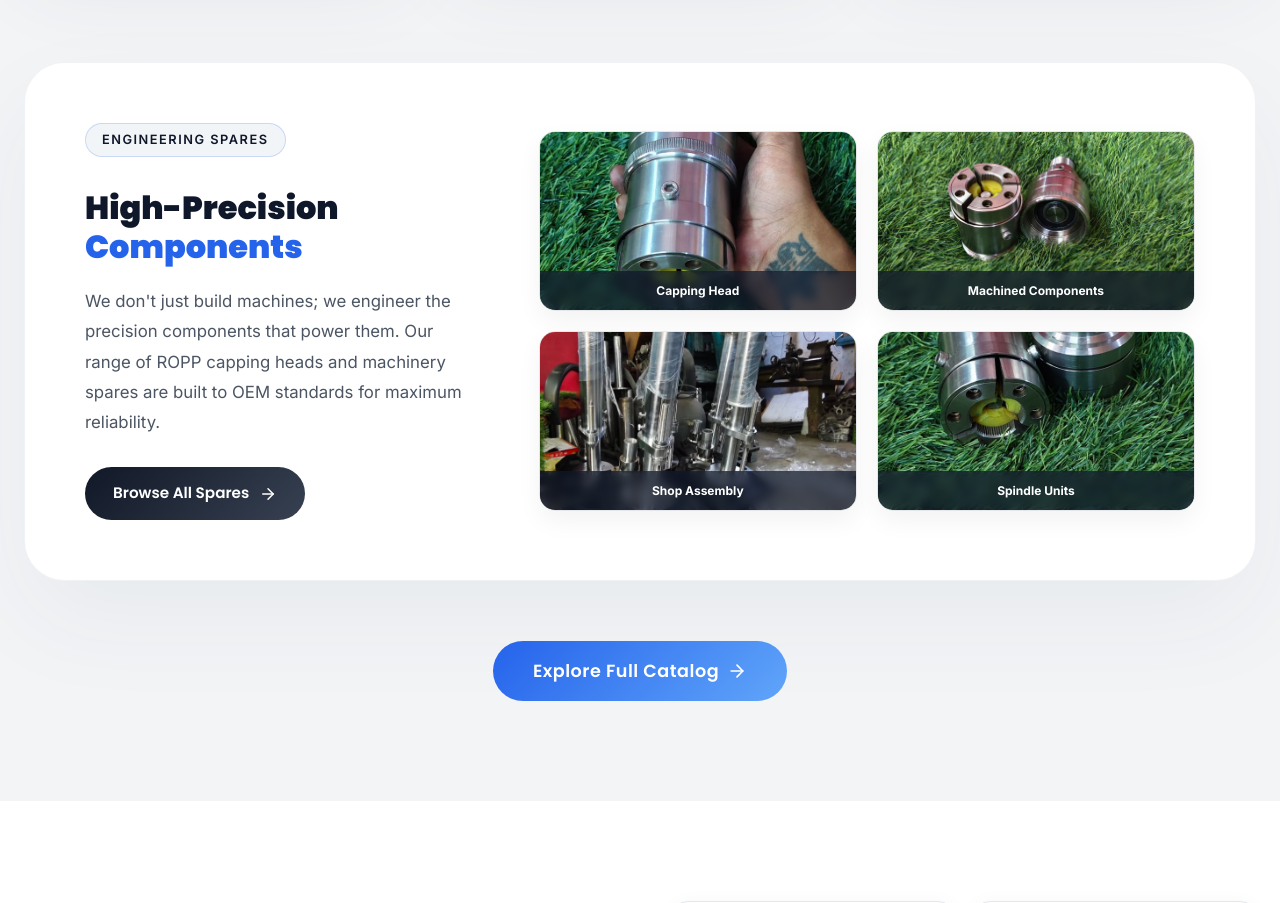
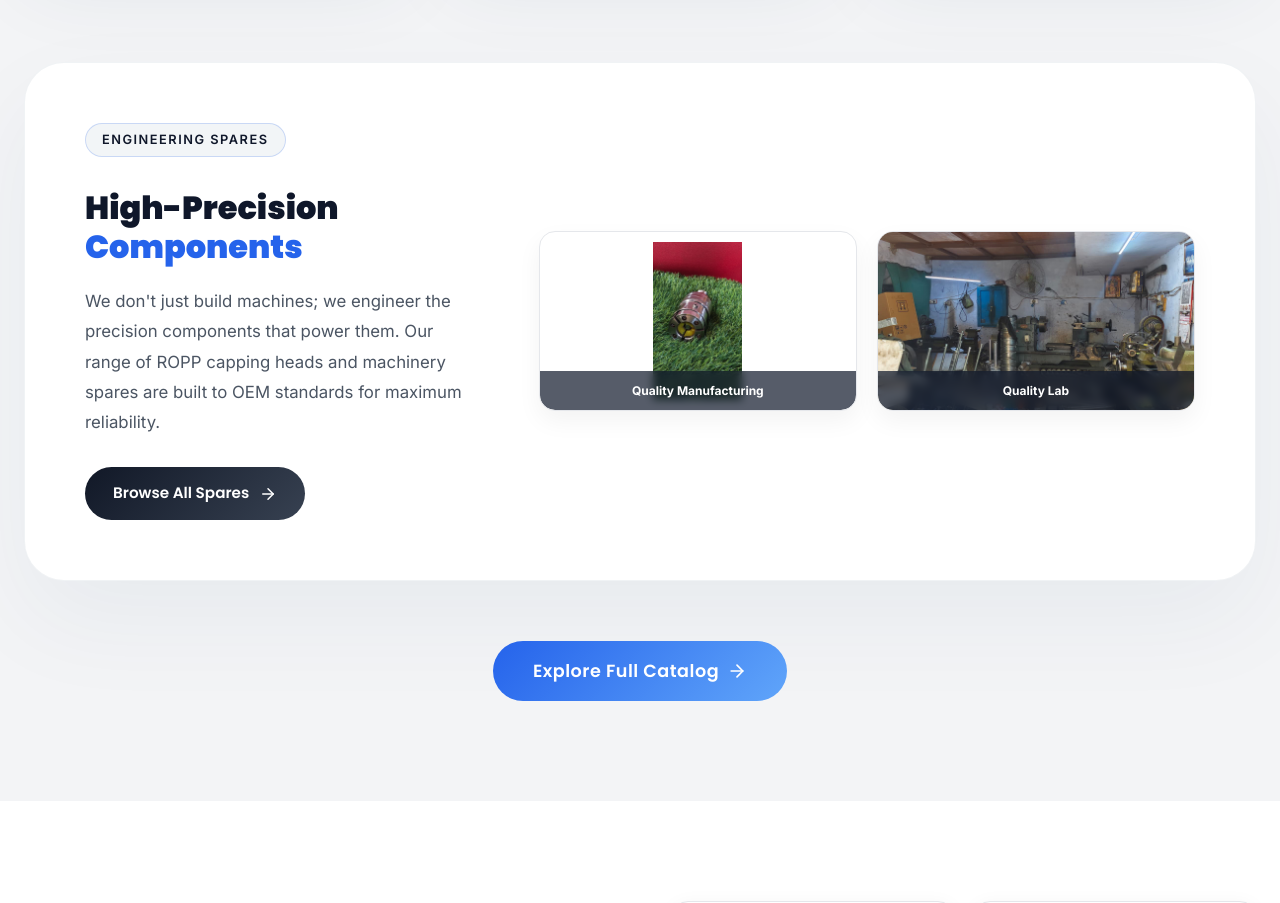
Before and after one commit to Jaypanchal00/Shree-Ganesh-Engimach, a Next.js app: page / in a window 1280 px wide. Shown: the part 3420-4323 px from the top of the page. Built offline with nearby package versions, Linux system fonts and the light colour scheme.

Commit message:
Some chanegs for responsive

```diff
--- a/app/gallery/GalleryClient.tsx
+++ b/app/gallery/GalleryClient.tsx
@@ -7,25 +7,29 @@ import { FiX, FiArrowLeft, FiArrowRight, FiGrid, FiList } from "react-icons/fi";
 const categories = ["All", "Factory Photos", "Machinery", "Spare Parts"];
 
 const galleryData = [
-  { src: "/Factory1.jpeg", alt: "Main Production Floor", category: "Factory Photos", title: "Main Manufacturing Unit" },
-  { src: "/Factory2.jpeg", alt: "Production Line Area", category: "Factory Photos", title: "Industrial Production Area" },
-  { src: "/Factory3.jpeg", alt: "Machining Workstation", category: "Factory Photos", title: "Heavy Duty Machining Unit" },
-  { src: "/Factory4.jpeg", alt: "Fabrication Unit", category: "Factory Photos", title: "Fabrication & Welding Setup" },
-  { src: "/Factory5.jpeg", alt: "Quality Control Lab", category: "Factory Photos", title: "Final Quality Check Zone" },
-  { src: "/real-filling-machine.jpeg", alt: "Automatic Liquid Filling Machine", category: "Machinery", title: "Automatic Liquid Filling Machine" },
-  { src: "/real-capping-machine.jpeg", alt: "Inline Capping Machine", category: "Machinery", title: "Automatic Inline Capping Machine" },
-  { src: "/real-ropp-capping.jpeg", alt: "ROPP Capping Machine", category: "Machinery", title: "Rotary ROPP Capping Machine" },
-  { src: "/real-screw-capping.jpeg", alt: "Screw Capping Machine", category: "Machinery", title: "Screw Cap Closing Machine" },
-  { src: "/real-machine1.jpeg", alt: "Volumetric Filling Machine", category: "Machinery", title: "Volumetric Piston Filling Machine" },
-  { src: "/real-machine2.jpeg", alt: "Bottle Rinsing Machine", category: "Machinery", title: "Rotary Bottle Rinsing Machine" },
-  { src: "/New 1jpeg.jpeg", alt: "ROPP Capping Head", category: "Spare Parts", title: "High-Precision Capping Head" },
-  { src: "/New2.jpeg", alt: "Machine Component", category: "Spare Parts", title: "Precision Machined Component" },
-  { src: "/New 3.jpeg", alt: "Capping Head Shop Assembly", category: "Spare Parts", title: "Technical Assembly Unit" },
-  { src: "/New 6.jpeg", alt: "Capping Assembly", category: "Spare Parts", title: "ROPP Head Spare Assembly" },
-  { src: "/real-star-plate.jpeg", alt: "Star Wheel", category: "Spare Parts", title: "Star Wheel & Neck Guide" },
-  { src: "/real-capping-assembly.jpeg", alt: "Capping Assembly", category: "Spare Parts", title: "Capping Head Assembly" },
-  { src: "/real-giva-assembly.jpeg", alt: "Machine Assembly", category: "Machinery", title: "Assembly & Fabrication Unit" },
-  { src: "/real-assembly.jpeg", alt: "Parts Assembly", category: "Machinery", title: "Precision Parts Assembly" },
+  { id: 1, src: "/Factory1.jpeg", alt: "Main Production Floor", category: "Factory Photos", title: "Main Manufacturing Unit" },
+  { id: 2, src: "/Factory2.jpeg", alt: "Production Line Area", category: "Factory Photos", title: "Industrial Production Area" },
+  { id: 3, src: "/Factory3.jpeg", alt: "Machining Workstation", category: "Factory Photos", title: "Heavy Duty Machining Unit" },
+  { id: 4, src: "/Factory4.jpeg", alt: "Fabrication Unit", category: "Factory Photos", title: "Fabrication & Welding Setup" },
+  { id: 5, src: "/Factory5.jpeg", alt: "Quality Control Lab", category: "Factory Photos", title: "Final Quality Check Zone" },
+  { id: 6, src: "/real-filling-machine.jpeg", alt: "Automatic Liquid Filling Machine", category: "Machinery", title: "Automatic Liquid Filling Machine" },
+  { id: 7, src: "/real-capping-machine.jpeg", alt: "Inline Capping Machine", category: "Machinery", title: "Automatic Inline Capping Machine" },
+  { id: 8, src: "/real-ropp-capping.jpeg", alt: "ROPP Capping Machine", category: "Machinery", title: "Rotary ROPP Capping Machine" },
+  { id: 9, src: "/real-screw-capping.jpeg", alt: "Screw Capping Machine", category: "Machinery", title: "Screw Cap Closing Machine" },
+  { id: 10, src: "/real-machine1.jpeg", alt: "Volumetric Filling Machine", category: "Machinery", title: "Volumetric Piston Filling Machine" },
+  { id: 11, src: "/real-machine2.jpeg", alt: "Bottle Rinsing Machine", category: "Machinery", title: "Rotary Bottle Rinsing Machine" },
+  { id: 12, src: "/New 1jpeg.jpeg", alt: "ROPP Capping Head", category: "Spare Parts", title: "High-Precision Capping Head" },
+  { id: 13, src: "/New2.jpeg", alt: "Machine Component", category: "Spare Parts", title: "Precision Machined Component" },
+  { id: 14, src: "/New 3.jpeg", alt: "Shop Environment", category: "Factory Photos", title: "In-House Assembly Line" },
+  { id: 15, src: "/New 4.jpeg", alt: "Engineering Unit", category: "Factory Photos", title: "Precision Engineering Shop" },
+  { id: 16, src: "/New 5.jpeg", alt: "Tool Setup", category: "Spare Parts", title: "Machined Part Setup" },
+  { id: 17, src: "/New 6.jpeg", alt: "Spindle Assembly", category: "Spare Parts", title: "Main Spindle Component" },
+  { id: 18, src: "/New 7.jpeg", alt: "Machined Gear", category: "Spare Parts", title: "Custom Machined Gear" },
+  { id: 19, src: "/New 8.jpeg", alt: "Technical Assembly", category: "Spare Parts", title: "Advanced Spare Assembly" },
+  { id: 20, src: "/real-star-plate.jpeg", alt: "Star Wheel", category: "Spare Parts", title: "Star Wheel & Neck Guide" },
+  { id: 21, src: "/real-capping-assembly.jpeg", alt: "Capping Assembly", category: "Spare Parts", title: "Capping Head Assembly" },
+  { id: 22, src: "/real-giva-assembly.jpeg", alt: "Machine Assembly", category: "Machinery", title: "Assembly & Fabrication Unit" },
+  { id: 23, src: "/real-assembly.jpeg", alt: "Parts Assembly", category: "Machinery", title: "Precision Parts Assembly" },
 ];
 
 export default function GalleryClient() {
@@ -33,6 +37,10 @@ export default function GalleryClient() {
   const [lightboxIndex, setLightboxIndex] = useState<number | null>(null);
 
   const filtered = galleryData.filter((item) => activeCategory === "All" || item.category === activeCategory);
+
+  useEffect(() => {
+    setLightboxIndex(null);
+  }, [activeCategory]);
 
   const closeLightbox = () => setLightboxIndex(null);
   const prev = useCallback(() => setLightboxIndex((i) => (i === null || i === 0 ? filtered.length - 1 : i - 1)), [filtered.length]);
@@ -99,7 +107,7 @@ export default function GalleryClient() {
           <div style={{ display: "grid", gridTemplateColumns: "repeat(auto-fill, minmax(300px, 1fr))", gap: "24px" }}>
             {filtered.map((item, i) => (
               <div
-                key={i}
+                key={item.id}
                 className="gallery-item-card"
                 onClick={() => setLightboxIndex(i)}
                 style={{
@@ -125,13 +133,27 @@ export default function GalleryClient() {
                   el.style.borderColor = "var(--border)";
                 }}
               >
-                <div style={{ position: "relative", width: "100%", height: "250px", overflow: "hidden" }}>
+                <div style={{
+                  position: "relative",
+                  width: "100%",
+                  height: "300px",
+                  overflow: "hidden",
+                  background: item.category !== "Factory Photos" ? "linear-gradient(135deg, #f1f5f9 0%, #ffffff 100%)" : "white",
+                  display: "flex",
+                  alignItems: "center",
+                  justifyContent: "center",
+                  padding: item.category !== "Factory Photos" ? "20px" : "0"
+                }}>
                   <Image
-                    src={item.src}
+                    src={encodeURI(item.src)}
                     alt={item.alt}
                     fill
                     sizes="(max-width: 768px) 100vw, (max-width: 1200px) 50vw, 33vw"
-                    style={{ objectFit: "cover", transition: "transform 0.6s ease" }}
+                    style={{
+                      objectFit: item.category !== "Factory Photos" ? "contain" : "cover",
+                      transition: "transform 0.6s ease",
+                      filter: item.category !== "Factory Photos" ? "drop-shadow(0 10px 25px rgba(15,61,94,0.12))" : "none"
+                    }}
                     loading="lazy"
                   />
                   <div className="card-overlay" style={{
@@ -156,7 +178,7 @@ export default function GalleryClient() {
           <div style={{ position: "relative", maxWidth: "90vw", width: "100%", display: "flex", flexDirection: "column", alignItems: "center" }} onClick={(e) => e.stopPropagation()}>
             <div style={{ position: "relative", width: "100%", display: "flex", justifyContent: "center" }}>
               <Image
-                src={filtered[lightboxIndex].src}
+                src={encodeURI(filtered[lightboxIndex].src)}
                 alt={filtered[lightboxIndex].alt}
                 width={1200}
                 height={800}
--- a/app/infrastructure/InfrastructureClient.tsx
+++ b/app/infrastructure/InfrastructureClient.tsx
@@ -115,19 +115,19 @@ export default function InfrastructureClient() {
           <div className="precision-grid" style={{ marginBottom: "60px" }}>
             <div className="infra-side-gallery" style={{ position: "relative", display: "grid", gridTemplateColumns: "1fr 1fr", gap: "16px" }}>
               <div style={{ display: "grid", gap: "16px" }}>
-                <div style={{ position: "relative", height: "300px", borderRadius: "24px", overflow: "hidden", border: "1px solid var(--border)", boxShadow: "0 10px 30px rgba(0,0,0,0.1)" }}>
-                  <Image src="/New 1jpeg.jpeg" alt="Precision Component" fill style={{ objectFit: "cover" }} />
+                <div style={{ position: "relative", height: "300px", borderRadius: "24px", overflow: "hidden", border: "1px solid var(--border)", background: "white", boxShadow: "0 10px 30px rgba(0,0,0,0.1)", padding: "12px" }}>
+                  <Image src={encodeURI("/New 3.jpeg")} alt="Precision Component" fill style={{ objectFit: "contain" }} />
                 </div>
-                <div style={{ position: "relative", height: "200px", borderRadius: "24px", overflow: "hidden", border: "1px solid var(--border)", boxShadow: "0 10px 30px rgba(0,0,0,0.1)" }}>
-                  <Image src="/New2.jpeg" alt="Machined Part" fill style={{ objectFit: "cover" }} />
+                <div style={{ position: "relative", height: "200px", borderRadius: "24px", overflow: "hidden", border: "1px solid var(--border)", background: "white", boxShadow: "0 10px 30px rgba(0,0,0,0.1)", padding: "12px" }}>
+                  <Image src={encodeURI("/New 5.jpeg")} alt="Machined Part" fill style={{ objectFit: "contain" }} />
                 </div>
               </div>
               <div style={{ display: "grid", gap: "16px", paddingTop: "40px" }}>
-                <div style={{ position: "relative", height: "200px", borderRadius: "24px", overflow: "hidden", border: "1px solid var(--border)", boxShadow: "0 10px 30px rgba(0,0,0,0.1)" }}>
-                  <Image src="/New 6.jpeg" alt="High Quality Spares" fill style={{ objectFit: "cover" }} />
+                <div style={{ position: "relative", height: "200px", borderRadius: "24px", overflow: "hidden", border: "1px solid var(--border)", background: "white", boxShadow: "0 10px 30px rgba(0,0,0,0.1)", padding: "12px" }}>
+                  <Image src={encodeURI("/New 7.jpeg")} alt="High Quality Spares" fill style={{ objectFit: "contain" }} />
                 </div>
-                <div style={{ position: "relative", height: "300px", borderRadius: "24px", overflow: "hidden", border: "1px solid var(--border)", boxShadow: "0 10px 30px rgba(0,0,0,0.1)" }}>
-                  <Image src="/New 4.jpeg" alt="Technical Spare" fill style={{ objectFit: "cover" }} />
+                <div style={{ position: "relative", height: "300px", borderRadius: "24px", overflow: "hidden", border: "1px solid var(--border)", background: "white", boxShadow: "0 10px 30px rgba(0,0,0,0.1)", padding: "12px" }}>
+                  <Image src={encodeURI("/New 4.jpeg")} alt="Technical Spare" fill style={{ objectFit: "contain" }} />
                 </div>
               </div>
             </div>
--- a/components/home/ProductsSection.tsx
+++ b/components/home/ProductsSection.tsx
@@ -244,13 +244,11 @@ export default function ProductsSection() {
             </div>
             <div style={{ display: "grid", gridTemplateColumns: "1fr 1fr", gap: "20px" }}>
               {[
-                { src: "/New 1jpeg.jpeg", title: "Capping Head" },
-                { src: "/New2.jpeg", title: "Machined Components" },
-                { src: "/New 3.jpeg", title: "Shop Assembly" },
-                { src: "/New 6.jpeg", title: "Spindle Units" },
+                { src: encodeURI("/New 8.jpeg"), title: "Quality Manufacturing", fit: "contain" },
+                { src: encodeURI("/Factory5.jpeg"), title: "Quality Lab", fit: "cover" },
               ].map((img, idx) => (
-                <div key={idx} style={{ position: "relative", height: "180px", borderRadius: "16px", overflow: "hidden", border: "1px solid var(--border)", boxShadow: "0 10px 25px rgba(0,0,0,0.05)" }}>
-                  <Image src={img.src} alt={img.title} fill style={{ objectFit: "cover" }} />
+                <div key={idx} style={{ position: "relative", height: "180px", borderRadius: "16px", overflow: "hidden", background: "white", border: "1px solid var(--border)", boxShadow: "0 10px 25px rgba(0,0,0,0.05)" }}>
+                  <Image src={img.src} alt={img.title} fill style={{ objectFit: img.fit as any, padding: img.fit === "contain" ? "10px" : "0" }} />
                   <div style={{ position: "absolute", bottom: 0, left: 0, right: 0, padding: "10px", background: "rgba(15,23,42,0.7)", backdropFilter: "blur(4px)", color: "white", fontSize: "0.75rem", fontWeight: 700, textAlign: "center" }}>
                     {img.title}
                   </div>
--- a/constants/products.ts
+++ b/constants/products.ts
@@ -319,112 +319,36 @@ export const products: Product[] = [
     ]
   },
   {
-    id: "spare-1",
-    category: "spare-parts",
-    name: "ROPP Capping Head Assembly",
-    image: "/real-capping-head.jpeg",
-    description: "Heavy-duty ROPP capping head assembly with threading rollers and pilfer-proof rollers. Precision-machined for consistent aluminium cap application on rotary capping machines.",
-    longDescription: "The ROPP Capping Head Assembly is the core mechanical component of any ROPP rotary capping machine. It consists of top-pressure spring assembly, threading rollers (for forming threads on the aluminium cap), and pilfer-proof banding rollers (for forming the security band). All components are precision-machined from high-grade tool steel and hardened for long service life. Available in various configurations to match different ROPP cap diameters (18mm to 38mm). Compatible with all standard rotary ROPP capping machines including Indian and imported brands. These spare assemblies are essential for maintaining consistent capping quality and production uptime.",
-    specs: {
-      "Compatible Cap Sizes": "18 mm, 22 mm, 25 mm, 28 mm, 32 mm, 38 mm",
-      "Material": "Tool Steel (Hardened & Ground)",
-      "Threading Rollers": "Included",
-      "Pilfer-Proof Rollers": "Included",
-      "Spring Assembly": "Adjustable pressure spring",
-      "Compatibility": "All standard ROPP capping machines",
-      "Surface Finish": "Hard Chrome / Ground",
-      "Availability": "Ready stock / Custom order",
-      "Warranty": "6 months against manufacturing defect",
-      "Supply": "Single head or complete set"
-    },
-    industries: ["Liquor & Spirits", "Pharmaceuticals", "Beverages", "Mineral Water"],
-    badge: "Genuine Part",
-    badgeColor: "#b45309",
-    features: [
-      "Precision-machined tool steel construction",
-      "Hardened threading and pilfer-proof rollers",
-      "Adjustable spring pressure for consistent torque",
-      "Compatible with all standard ROPP capping machines",
-      "Mirror-finish surface for hygienic operation",
-      "Ready stock available for fast dispatch",
-      "Custom sizes manufactured on order"
-    ]
-  },
-  {
     id: "spare-2",
     category: "spare-parts",
-    name: "Star Wheel & Neck Guide Set",
+    name: "Precision Star Wheel Set",
     image: "/real-star-plate.jpeg",
-    description: "Precision star wheel and neck guide set for bottle conveying and spacing in filling, capping, and labeling machines. Available in SS 304, Nylon, and Delrin for all bottle sizes.",
-    longDescription: "Star Wheels are critical timing and spacing components in rotary filling, capping, rinsing, and labeling machines. They grip the bottle by the neck or body and transfer it precisely between machine stations while maintaining equal spacing at high speed. Our star wheels are CNC-machined in SS 304, food-grade Nylon, or engineering-grade Delrin (POM) depending on the application. Matching neck guides, base plates, and worm screw spacers are also available as complete format sets. Custom star wheels are manufactured as per bottle drawing or sample within short lead times. A worn or incorrect star wheel directly causes bottle jams, misalignment, and production downtime.",
-    specs: {
-      "Available Materials": "SS 304 / Nylon / Delrin (POM) / UHMWPE",
-      "Bottle Neck Dia. Range": "12 mm – 120 mm (custom)",
-      "Pocket Shapes": "Round / Oval / Square / Custom",
-      "Seat Configuration": "2, 4, 6, 8, 10, 12, 16, 20 pocket",
-      "Machining": "CNC precision machined",
-      "Matching Guide Rails": "Available",
-      "Lead Time": "3–7 working days (custom)",
-      "Compatibility": "All rotary filling / capping / rinsing lines",
-      "Supplied As": "Single star / Complete format set",
-      "Sample Required": "Bottle sample or technical drawing"
-    },
-    industries: ["All Packaging Industries"],
+    description: "Custom-profile Star Wheels for stable bottle handling.",
+    specs: { "Material": "Nylon / SS 304", "Customizable": "Yes" },
+    industries: ["Beverage", "Pharma"],
     badge: "CNC Precision",
-    badgeColor: "#475569",
-    features: [
-      "CNC precision machined for exact bottle fit",
-      "Available in SS 304, Nylon, Delrin, and UHMWPE",
-      "Custom designs manufactured from bottle sample or drawing",
-      "Complete format sets (star + guide + base plate)",
-      "Reduces bottle jam and misalignment on production lines",
-      "Short lead time: 3–7 working days for custom orders",
-      "Compatible with all rotary filling and capping machines",
-      "Ready stock for common bottle sizes"
-    ]
+    badgeColor: "#475569"
   },
   {
     id: "spare-3",
     category: "spare-parts",
-    name: "High-Precision ROPP Capping Head",
+    name: "Hardened ROPP Capping Head",
     image: "/New 1jpeg.jpeg",
-    description: "Superior Ra value ROPP capping head for food-grade and pharma applications. Features hardened rollers and adjustable torque spring.",
-    specs: { "Material": "Hardened Tool Steel", "Compatibility": "22mm - 38mm Caps", "Finish": "Mirror Polished" },
-    industries: ["Pharma", "Food", "Beverage"],
-    badge: "New Arrival",
+    description: "Superior Ra value ROPP capping head.",
+    specs: { "Material": "Hardened Tool Steel", "Compatibility": "22-38mm" },
+    industries: ["Liquor", "Food"],
+    badge: "Bestseller",
     badgeColor: "var(--secondary)"
   },
   {
     id: "spare-4",
     category: "spare-parts",
-    name: "Capping Head Multi-Assembly",
+    name: "Integrated Spindle Unit",
     image: "/New2.jpeg",
-    description: "Twin assembly set of high-performance capping heads. Precision machined for 100% standard fitment and long-term durability.",
-    specs: { "Type": "Rotary / Inline", "Material": "Stainless Steel + Tool Steel", "Adjustment": "Threaded" },
-    industries: ["Liquor", "Beverage"],
-    badge: "Premium Quality",
-    badgeColor: "var(--primary)"
-  },
-  {
-    id: "spare-5",
-    category: "spare-parts",
-    name: "Precision Shop Assembly Unit",
-    image: "/New 3.jpeg",
-    description: "Complete assembly unit for high-speed rotary machines. Engineered for perfect alignment and zero-vibration performance.",
-    specs: { "Type": "Main Assembly", "Accuracy": "±0.05 mm", "Application": "Rotary Machines" },
-    industries: ["Packaging", "Heavy Industry"],
-    badge: "Technical Spare",
-    badgeColor: "#475569"
-  },
-  {
-    id: "spare-8",
-    category: "spare-parts",
-    name: "Main Spindle Assembly Part",
-    image: "/New 6.jpeg",
-    description: "Critical spindle component for high-torque capping operations. Built for zero-vibration performance at high BPH.",
-    specs: { "Grade": "AISI 304 / 316", "Assembly": "Integrated Bearings", "Load": "High Axial Load" },
-    industries: ["Chemicals", "Oils"],
-    badge: "OEM Standard",
+    description: "Integrated spindle and head assembly.",
+    specs: { "Material": "AISI 304", "Torque": "Adjustable" },
+    industries: ["Oils", "Chemicals"],
+    badge: "Durable",
     badgeColor: "#7c3aed"
-  },
+  }
 ];
```
